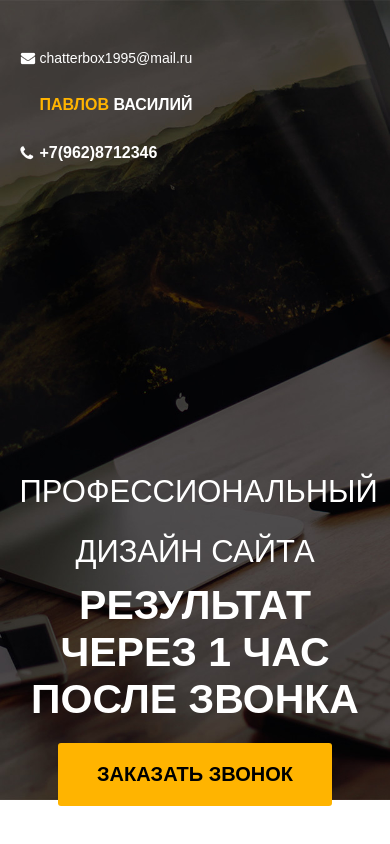
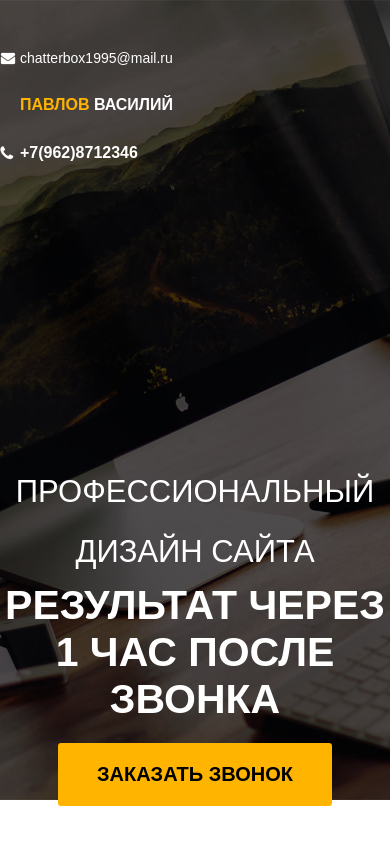
Before and after one commit to chatterbox777/aboutme, a plain HTML site: page index.html in a window 390 px wide. Shown: the top 844 px of the page. Drawn offline with nearby package versions, Linux system fonts and the light colour scheme.

Commit message:
responsive.css (changed width from 90% to 100%)

```diff
--- a/css/responsive.css
+++ b/css/responsive.css
@@ -7,12 +7,12 @@
         margin: 0px;
     }
     .mail {
-    width: 90%;
+    width: 100%;
     margin-bottom: 30px;
     padding: 0px 0px 0px 20px
     }
     .logo {
-    width: 90%;
+    width: 100%;
     margin-bottom: 30px;
     padding: 0px 0px 0px 20px
     }
@@ -27,13 +27,13 @@
         text-align: left;
     }
     #about .container {
-        width: 90%;
+        width: 100%;
     }
     #first .container {
-        width: 90%;
+        width: 100%;
     }
 footer .container {
-    width: 90%;
+    width: 100%;
     flex-wrap: wrap;
   text-align: center;
 }
```
